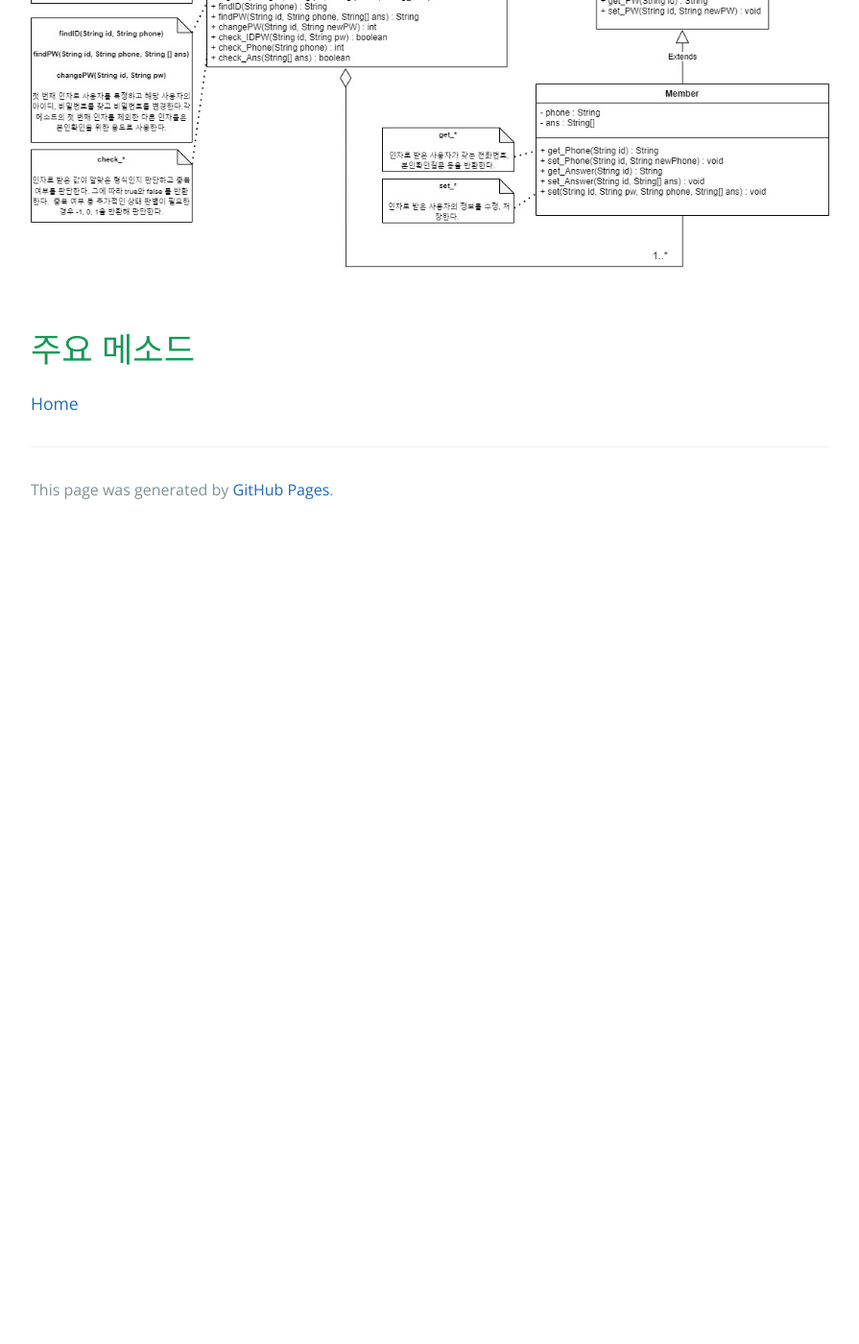
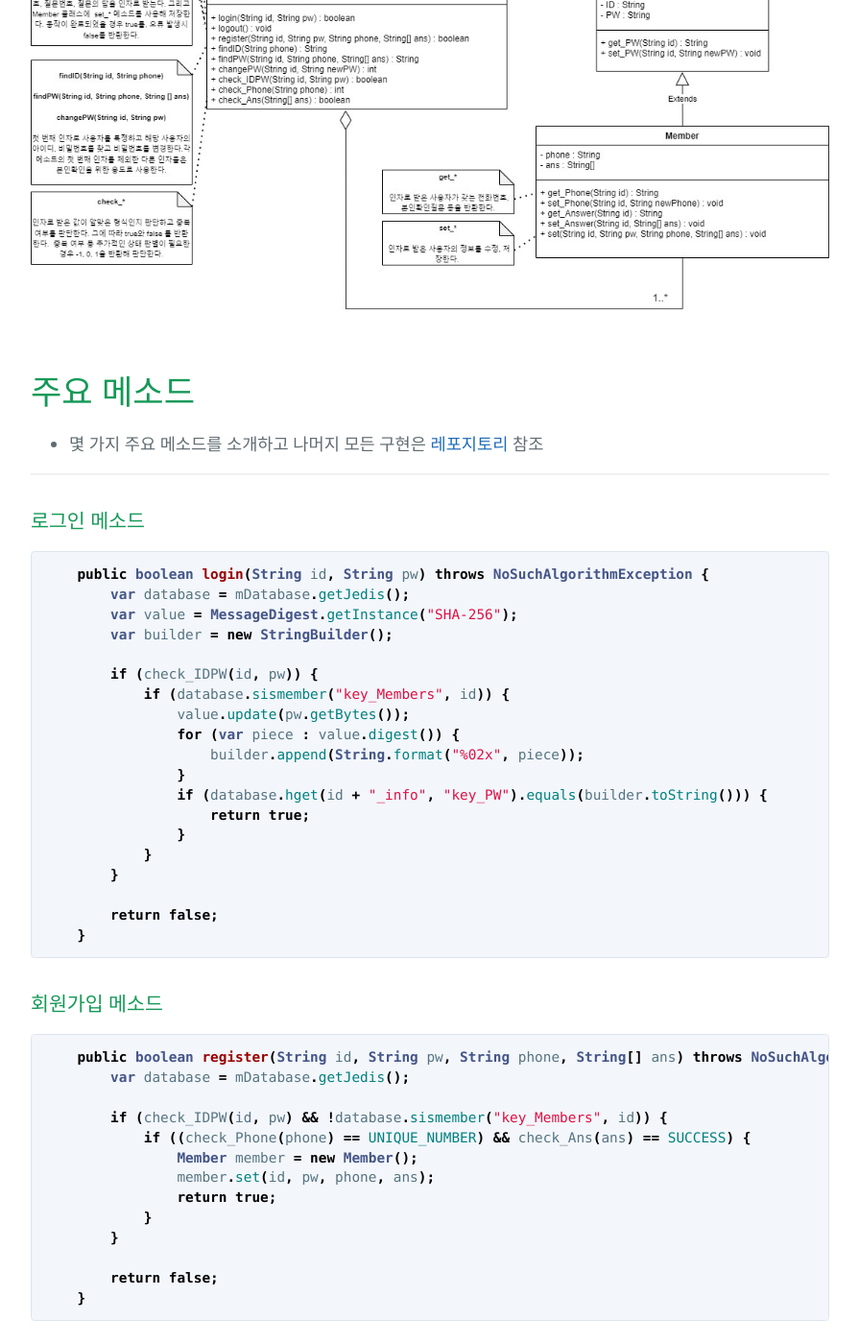
Before and after one commit to tiktaalik7/tiktaalik7.github.io, a Jekyll site: the page built from project-001-Login_Service.md, in a window 1280 px wide and 1400 px high, scrolled down 5592 px. Shown: the whole window at 96% size, without its empty margins (192-1087 px from the left). Built offline with Jekyll 4.4.1, drawn with Linux system fonts in a browser that asks for light colours; before the commit the page ends 6146 px from its top, so only the background shows below that; some of the changed text lies outside the part shown.

Commit message:
write login service project

````diff
--- a/project-001-Login_Service.md
+++ b/project-001-Login_Service.md
@@ -26,6 +26,7 @@ docker run -it -d -p 6379:6379 -v C:/Users/ten/docker_volume:/data redis:latest
 `-d` : 사용중인 쉘에서 CLI 명령어 사용(Redis)을 위해 백그라운드 환경으로 컨테이너 실행
 `-p` : 컨테이너와 호스트의 연결 포트를 지정, 해당 프로젝트에서는 local로 진행
 `-v` : 호스트와 컨테이너가 공유하는 디렉토리 지정
+> ✔ *해당 디렉토리에 회원정보를 저장함(e.g. rdb, aof)*
 
 ***
 
@@ -131,7 +132,7 @@ Entity 수에 관계없이 시간복잡도 `O(1)`를 갖는 자료형
 관리해야할 회원의 수가 많아져도 효율적인 데이터 관리가 가능
 
 | Group | Command   | TimeComplexity |
-|-------|-----------|----------------|
+|:-----:|:---------:|:--------------:|
 | set   | sadd      | O(1)           |
 | set   | srem      | O(1)           |
 | set   | sismember | O(1)           |
@@ -176,5 +177,48 @@ public Jedis getJedis() {
 
 
 # 주요 메소드
++ 몇 가지 주요 메소드를 소개하고 나머지 모든 구현은 [레포지토리](https://github.com/tiktaalik7/login_service) 참조
 
-[Home](./)
+***
+
+### 로그인 메소드
+```java
+    public boolean login(String id, String pw) throws NoSuchAlgorithmException {
+        var database = mDatabase.getJedis();
+        var value = MessageDigest.getInstance("SHA-256");
+        var builder = new StringBuilder();
+
+        if (check_IDPW(id, pw)) {
+            if (database.sismember("key_Members", id)) {
+                value.update(pw.getBytes());
+                for (var piece : value.digest()) {
+                    builder.append(String.format("%02x", piece));
+                }
+                if (database.hget(id + "_info", "key_PW").equals(builder.toString())) {
+                    return true;
+                }
+            }
+        }
+
+        return false;
+    }
+```
+
+### 회원가입 메소드
+```java
+    public boolean register(String id, String pw, String phone, String[] ans) throws NoSuchAlgorithmException {
+        var database = mDatabase.getJedis();
+
+        if (check_IDPW(id, pw) && !database.sismember("key_Members", id)) {
+            if ((check_Phone(phone) == UNIQUE_NUMBER) && check_Ans(ans) == SUCCESS) {
+                Member member = new Member();
+                member.set(id, pw, phone, ans);
+                return true;
+            }
+        }
+
+        return false;
+    }
+```
+
+[*Home*](./)
````
Also changed, not shown: other parts of project-001-Login_Service.md (+1 -1 lines).
